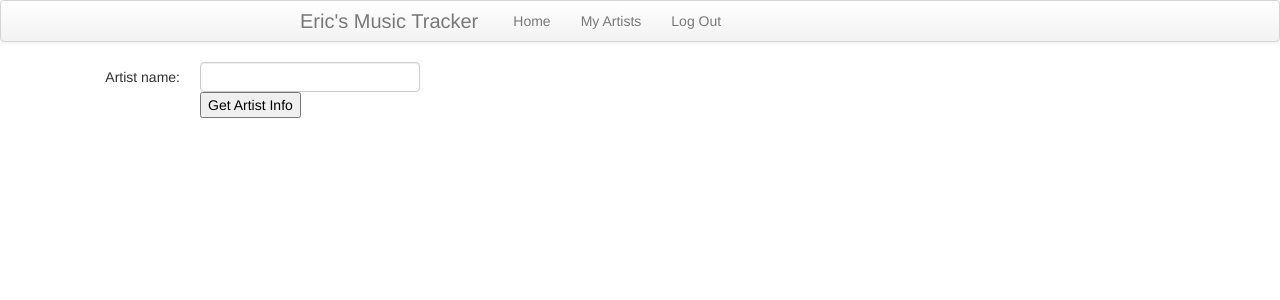
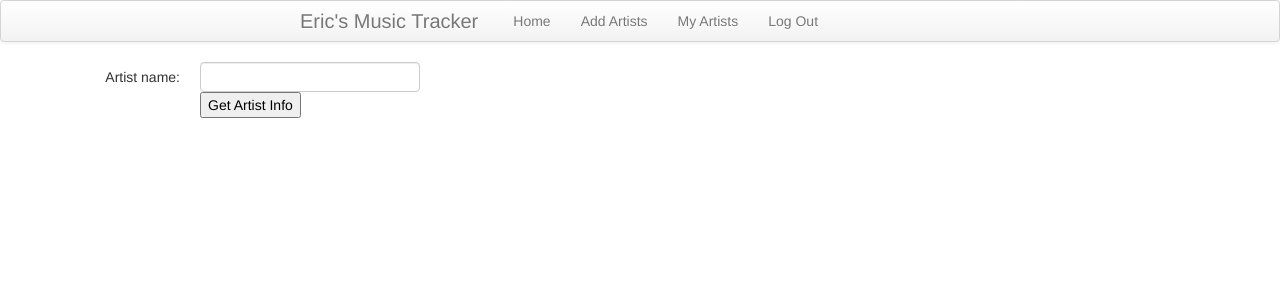
Before and after one commit to EFulmer/music_tracker, a Flask app: page /add/ in a window 1280 px wide. Shown: the top 300 px of the page. Run offline with Flask 2, Linux system fonts and the light colour scheme; the visitor is signed in with stand-in values (Sample User, id 1); parts of the project's set-up code (start-up, migrations or seed data) failed here and were passed over; some libraries are stand-ins or nearby versions.

Commit message:
added "Add Artist" button to navbar when logged in

```diff
--- a/music_tracker/templates/layout.html
+++ b/music_tracker/templates/layout.html
@@ -79,6 +79,7 @@
 					<ul class="nav">
 						<li><a href="{{ url_for('index') }}">Home</a></li>
 						{% if current_user.is_authenticated() %}
+						<li><a href="{{ url_for('find_artist') }}">Add Artists</a></li>
 						<li><a href="{{ url_for('manage_artists') }}">My Artists</a></li>
 						<li><a href="{{ url_for('logout') }}">Log Out</a></li>
 						{% else %}
```
